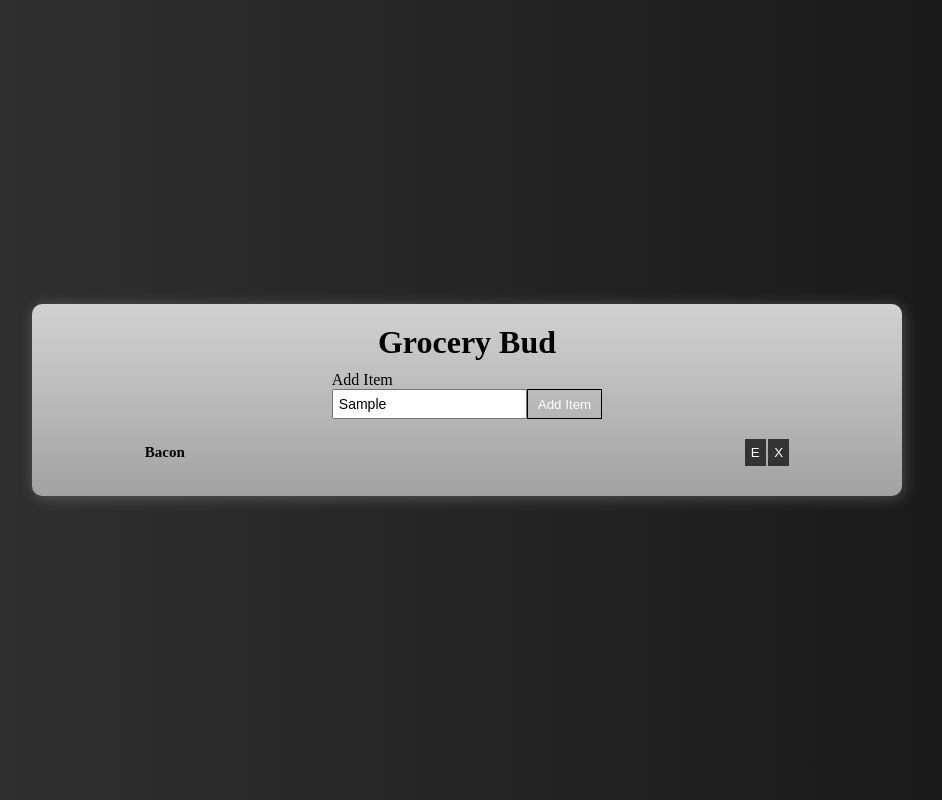
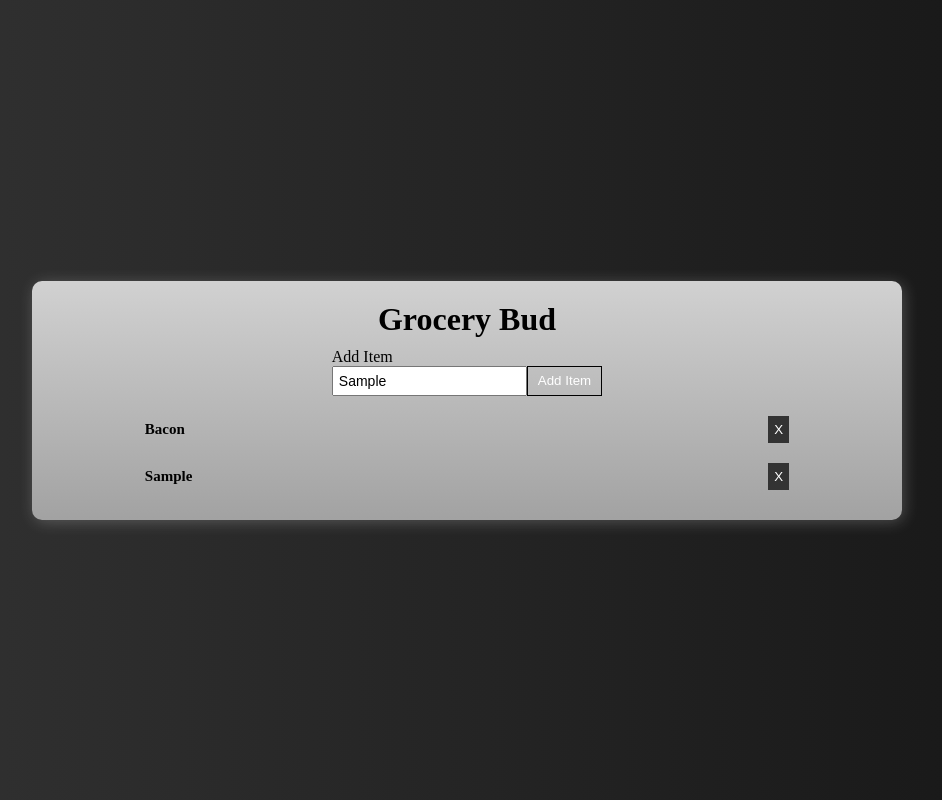
Before and after one commit to Ryan-Solomon/js-glist, a plain HTML site: page index.html in a window 1280 px wide. Both pictures are taken after typing "Sample" into the empty fields and a click on the button "Add Item". Shown: the whole page, without its empty margins (173-1115 px from the left). Drawn offline with Linux system fonts and the light colour scheme.

Commit message:
add item

```diff
--- a/index.html
+++ b/index.html
@@ -2,6 +2,7 @@
 <html lang="en">
   <head>
     <link rel="stylesheet" href="./styles.css" />
+    <script src="./script.js" defer></script>
     <meta charset="UTF-8" />
     <meta name="viewport" content="width=device-width, initial-scale=1.0" />
     <title>Grocery Bud</title>
@@ -22,7 +23,6 @@
         <div class="item-component">
           <h2>Bacon</h2>
           <div class="buttons">
-            <button>E</button>
             <button>X</button>
           </div>
         </div>
--- a/script.js
+++ b/script.js
@@ -2,16 +2,30 @@
 
 const createItemElement = (text) => {
   const containerDiv = document.createElement('div');
+  containerDiv.classList.add('item-component');
   const title = document.createElement('h2');
   const buttonContainer = document.createElement('div');
-  const editButton = document.createElement('button');
+  buttonContainer.classList.add('buttons');
   const deleteButton = document.createElement('button');
+  deleteButton.textContent = 'X';
 
   title.textContent = text;
 
   containerDiv.append(title);
-  buttonContainer.append(editButton, deleteButton);
+  buttonContainer.append(deleteButton);
   containerDiv.append(buttonContainer);
 
   return containerDiv;
 };
+
+// Consts
+const addItemButton = document.querySelector('.input button');
+const groceryItemsContainer = document.querySelector('.grocery-items');
+
+// Event Listeners
+
+addItemButton.addEventListener('click', () => {
+  const text = document.querySelector('.input input').value;
+  const divToAdd = createItemElement(text);
+  groceryItemsContainer.append(divToAdd);
+});
```
